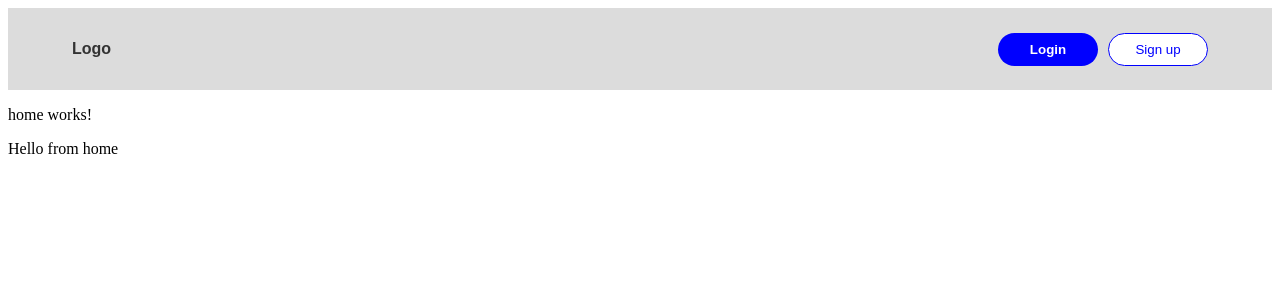
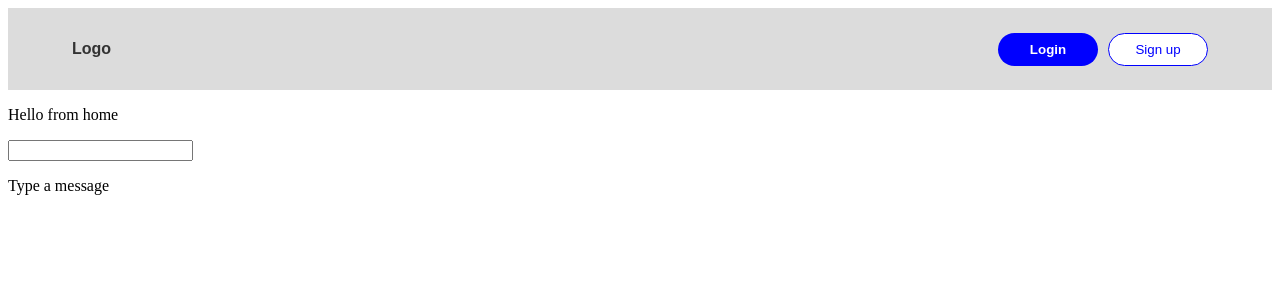
Before and after one commit to sameenmajid12/angular-practice, an Angular app: page / in a window 1280 px wide. Shown: the top 300 px of the page. Built offline with nearby package versions, Linux system fonts and the light colour scheme.

Commit message:
Add input field and user message handling to home component

```diff
--- a/src/app/home/home.html
+++ b/src/app/home/home.html
@@ -1,2 +1,3 @@
-<p>home works!</p>
 <app-greeter [greetingMessage]="greetingMessage()"></app-greeter>
+<input type="text" (keyup)="keyUpHandler($event)"/>
+<p>{{userMessage()}}</p>
--- a/src/app/home/home.ts
+++ b/src/app/home/home.ts
@@ -9,4 +9,8 @@ import { Greeter } from '../components/greeter/greeter';
 })
 export class Home {
   greetingMessage = signal("Hello from home")
+  userMessage = signal("Type a message")
+  keyUpHandler=(event: KeyboardEvent)=>{
+    this.userMessage.set((event.target as HTMLInputElement).value)
+  }
 }
```
